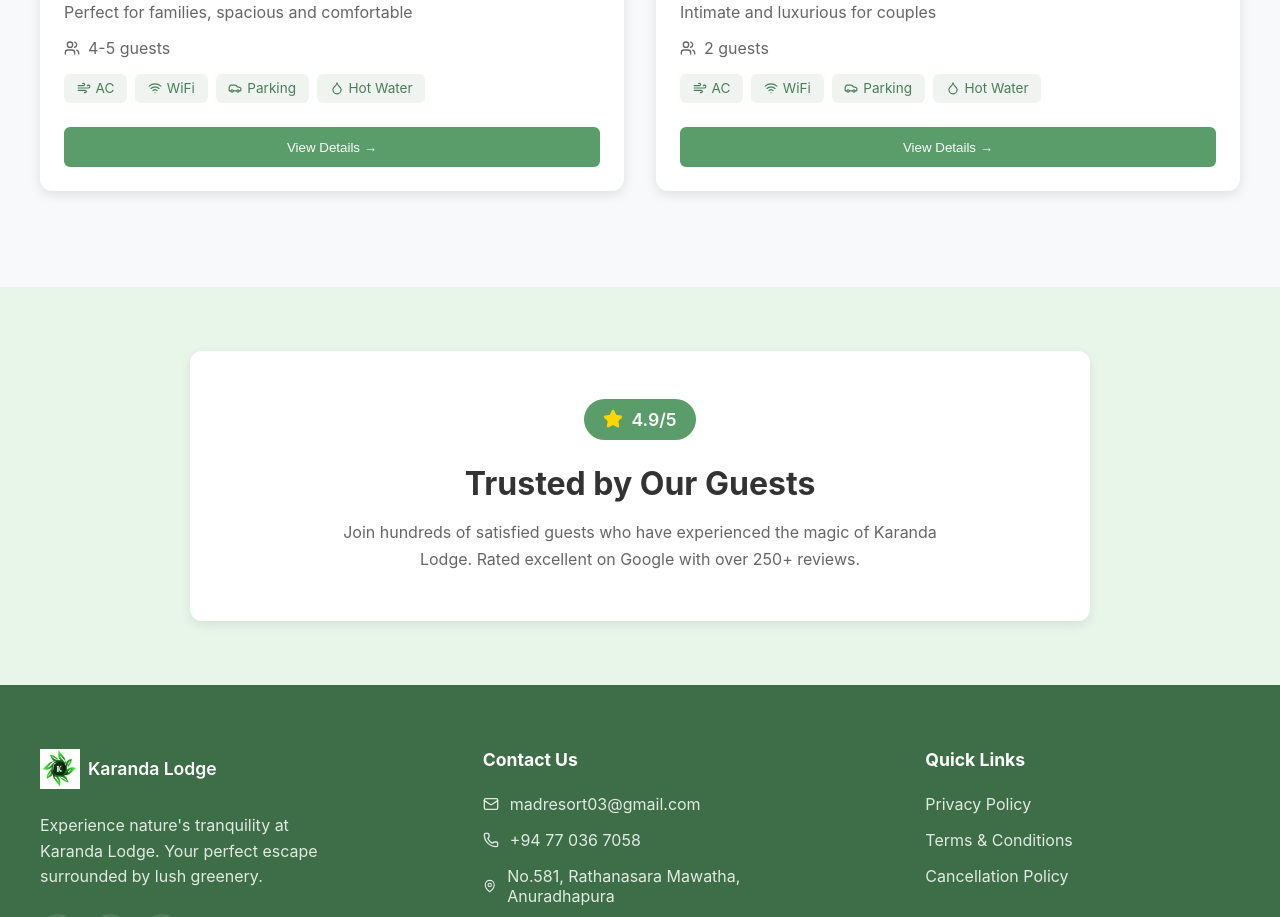
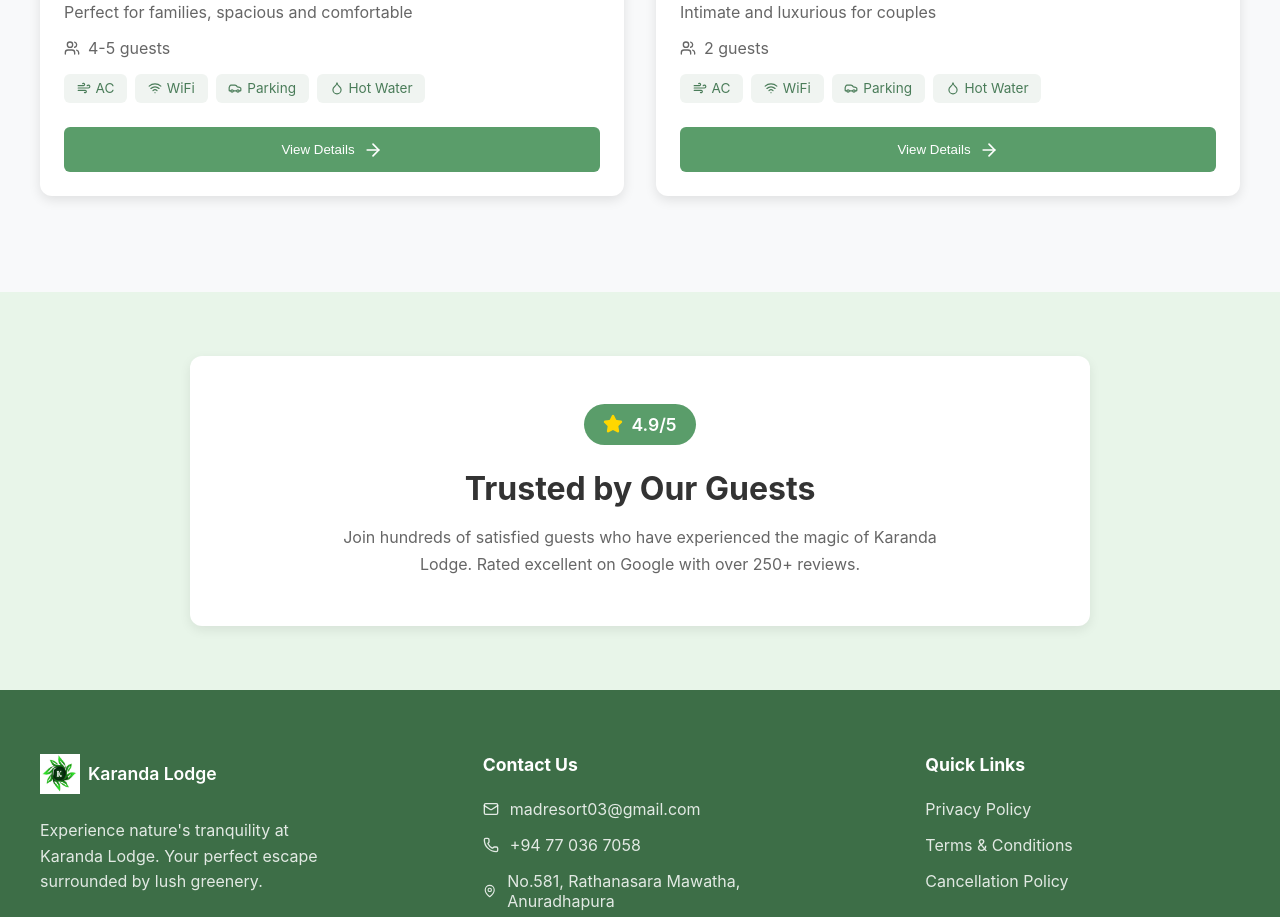
Before and after one commit to nandundasa/karanda_lodge_villa, a Next.js app in the folder karanda-lodge/: page / in a window 1280 px wide. Shown: the part 1360-2277 px from the top of the page. Built offline with nearby package versions, Linux system fonts and the light colour scheme.

Commit message:
Enhance button design by adding arrow icon and center alignment

```diff
--- a/karanda-lodge/src/app/home.css
+++ b/karanda-lodge/src/app/home.css
@@ -398,6 +398,10 @@ body {
   cursor: pointer;
   font-weight: 500;
   transition: background 0.3s;
+  display: flex;
+  align-items: center;
+  justify-content: center;
+  gap: 0.5rem;
 }
 
 .view-details-btn:hover {
--- a/karanda-lodge/src/app/page.tsx
+++ b/karanda-lodge/src/app/page.tsx
@@ -8,6 +8,7 @@ import {
   Car,
   Droplet,
   Wind,
+  ArrowRight,
 } from "lucide-react";
 import Image from "next/image";
 import { useEffect, useState } from "react";
@@ -103,7 +104,9 @@ export default function Home() {
                     <Droplet size={14} /> Hot Water
                   </span>
                 </div>
-                <button className="view-details-btn">View Details →</button>
+                <button className="view-details-btn">
+                  View Details <ArrowRight size={20} />
+                </button>
               </div>
             </div>
 
@@ -140,7 +143,9 @@ export default function Home() {
                     <Droplet size={14} /> Hot Water
                   </span>
                 </div>
-                <button className="view-details-btn">View Details →</button>
+                <button className="view-details-btn">
+                  View Details <ArrowRight size={20} />
+                </button>
               </div>
             </div>
           </div>
```
